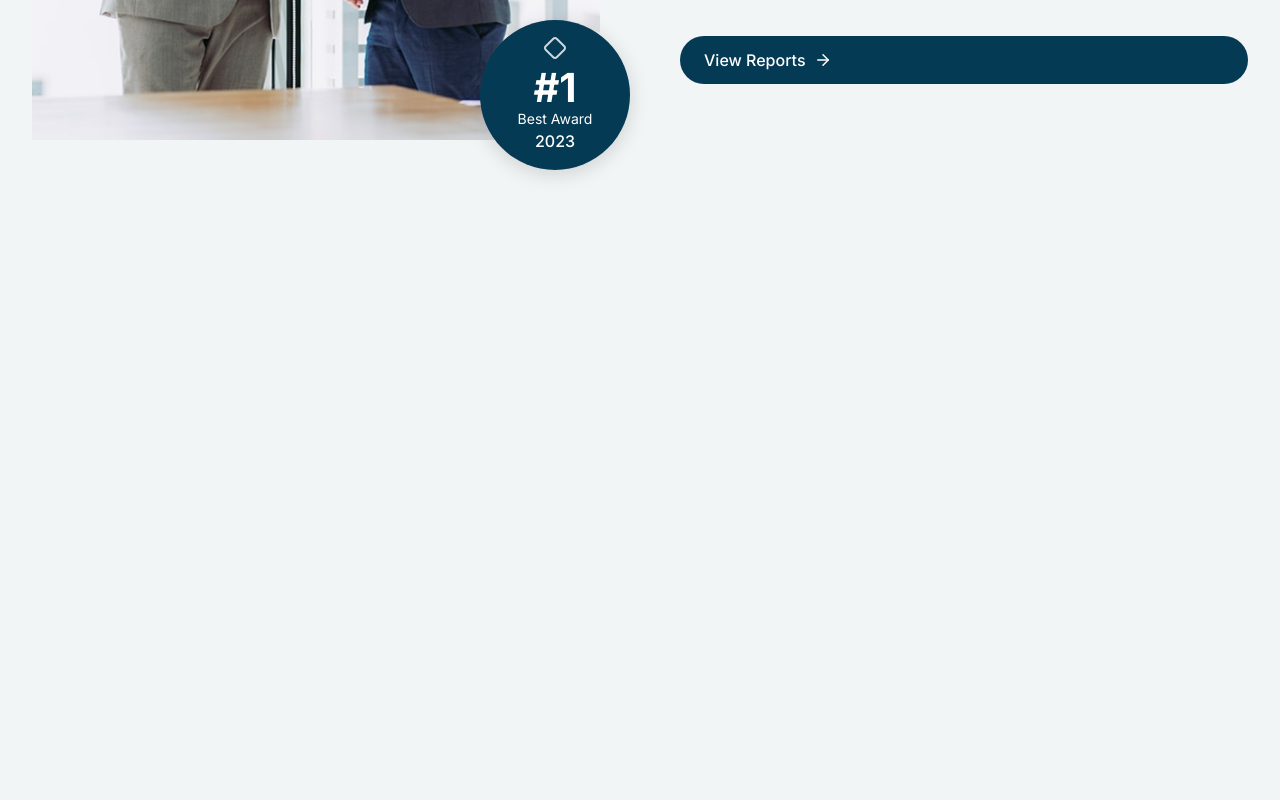
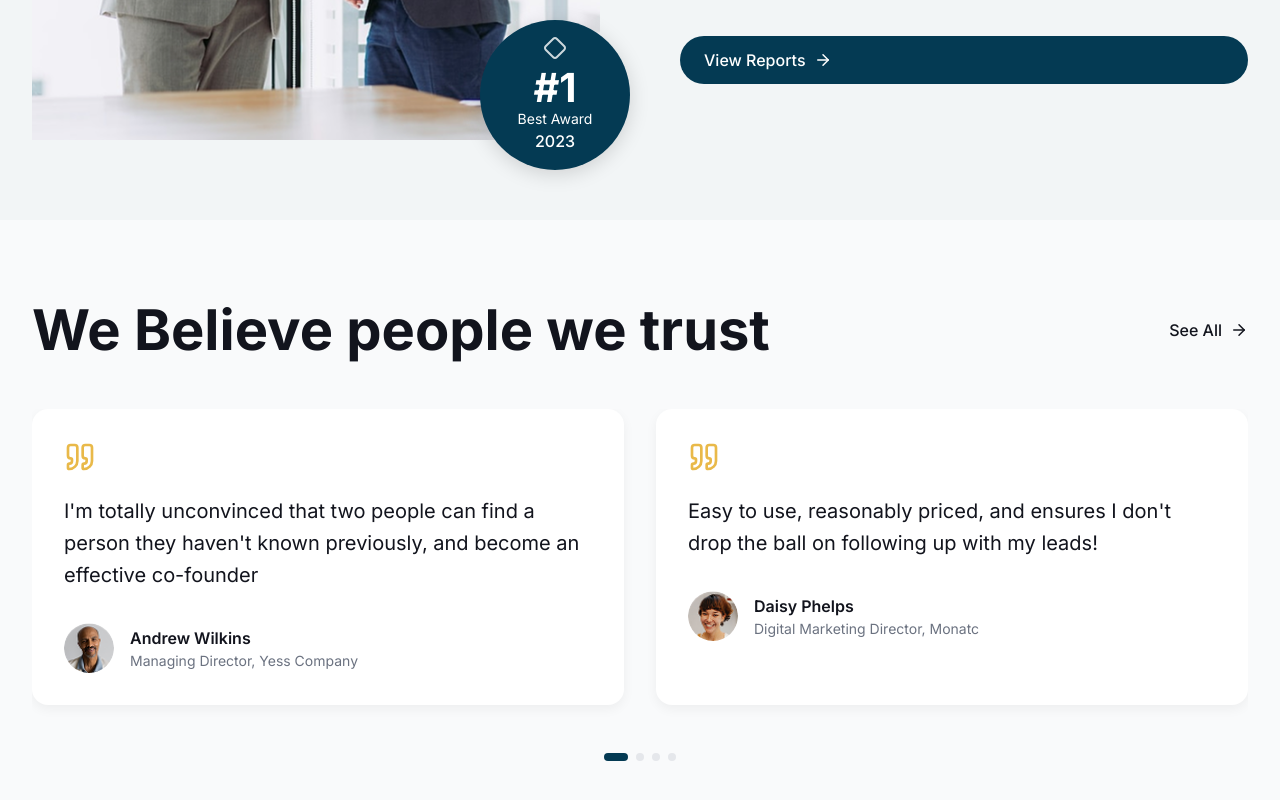
Before and after one commit to swarajzz/trustco, a Next.js app: page / in a window 1280 px wide. Shown: the part 4135-4935 px from the top of the page. Before the commit the page ends 4355 px from the top, so only its background shows below. Built offline with nearby package versions, Linux system fonts and the light colour scheme.

Commit message:
added testimonials section

```diff
--- a/src/app/page.tsx
+++ b/src/app/page.tsx
@@ -6,6 +6,7 @@ import { BenefitsSection } from "@/components/benefits-section";
 import { StatsSection } from "@/components/stats-section";
 import { FounderSection } from "@/components/founder-section";
 import { BridgesSection } from "@/components/bridges-section";
+import { TestimonialsSection } from "@/components/testimonials-section-static";
 import { mainNavItems, authNavItems } from "@/data/navigation";
 import { heroData, heroImages } from "@/data/hero";
 import { brandsData } from "@/data/brands";
@@ -14,6 +15,7 @@ import { benefitsData } from "@/data/benefits";
 import { statsData } from "@/data/stats";
 import { founderData } from "@/data/founder";
 import { bridgesData } from "@/data/bridges";
+import { testimonialsData } from "@/data/testimonials";
 
 export default function Home() {
   return (
@@ -74,6 +76,13 @@ export default function Home() {
         ctaLink={bridgesData.ctaLink}
         award={bridgesData.award}
       />
+
+      {/* Testimonials Section */}
+      <TestimonialsSection
+        title={testimonialsData.title}
+        seeAllLink={testimonialsData.seeAllLink}
+        testimonials={testimonialsData.testimonials}
+      />
     </div>
   );
 }
--- /dev/null
+++ b/src/components/testimonials-section-static.tsx
@@ -0,0 +1,72 @@
+import Image from "next/image";
+import Link from "next/link";
+import { ArrowRight, Quote } from "lucide-react";
+import "../styles/testimonials-section.css";
+
+interface TestimonialsSectionProps {
+  title: string;
+  seeAllLink: string;
+  testimonials: {
+    quote: string;
+    name: string;
+    position: string;
+    avatar: string;
+  }[];
+}
+
+export function TestimonialsSection({
+  title,
+  seeAllLink,
+  testimonials,
+}: TestimonialsSectionProps) {
+  // Just show the first two testimonials in a static version
+  const visibleTestimonials = testimonials.slice(0, 2);
+
+  return (
+    <section className="testimonials-section">
+      <div className="container">
+        <div className="testimonials-header">
+          <h2 className="testimonials-title">{title}</h2>
+          <Link href={seeAllLink} className="see-all-link">
+            See All
+            <ArrowRight size={18} />
+          </Link>
+        </div>
+
+        <div className="testimonials-slider">
+          <div className="testimonials-container">
+            {visibleTestimonials.map((testimonial, index) => (
+              <div key={index} className="testimonial-card">
+                <Quote size={32} className="quote-icon" />
+                <p className="testimonial-quote">{testimonial.quote}</p>
+                <div className="testimonial-author">
+                  <div className="author-avatar">
+                    <Image
+                      src={testimonial.avatar || "/placeholder.svg"}
+                      alt={testimonial.name}
+                      width={50}
+                      height={50}
+                    />
+                  </div>
+                  <div className="author-info">
+                    <div className="author-name">{testimonial.name}</div>
+                    <div className="author-position">
+                      {testimonial.position}
+                    </div>
+                  </div>
+                </div>
+              </div>
+            ))}
+          </div>
+
+          <div className="testimonials-pagination">
+            <div className="pagination-dot active" />
+            <div className="pagination-dot" />
+            <div className="pagination-dot" />
+            <div className="pagination-dot" />
+          </div>
+        </div>
+      </div>
+    </section>
+  );
+}
--- /dev/null
+++ b/src/data/testimonials.ts
@@ -0,0 +1,34 @@
+export const testimonialsData = {
+  title: "We Believe people we trust",
+  seeAllLink: "/testimonials",
+  testimonials: [
+    {
+      quote:
+        "I'm totally unconvinced that two people can find a person they haven't known previously, and become an effective co-founder",
+      name: "Andrew Wilkins",
+      position: "Managing Director, Yess Company",
+      avatar: "/images/testimonials/Photo.png",
+    },
+    {
+      quote:
+        "Easy to use, reasonably priced, and ensures I don't drop the ball on following up with my leads!",
+      name: "Daisy Phelps",
+      position: "Digital Marketing Director, Monatc",
+      avatar: "/images/testimonials/Photo2.png",
+    },
+    {
+      quote:
+        "The platform has transformed how we engage with potential clients. The analytics are incredibly insightful.",
+      name: "Michael Chen",
+      position: "Sales Director, Nexus Group",
+      avatar: "/placeholder.svg?height=80&width=80",
+    },
+    {
+      quote:
+        "After trying several CRM solutions, Trustco stands out for its intuitive interface and powerful automation features.",
+      name: "Sarah Johnson",
+      position: "CEO, Bright Solutions",
+      avatar: "/placeholder.svg?height=80&width=80",
+    },
+  ],
+};
--- /dev/null
+++ b/src/styles/testimonials-section.css
@@ -0,0 +1,137 @@
+.testimonials-section {
+  padding: 5rem 0;
+  background-color: #f9fafb;
+}
+
+.testimonials-header {
+  display: flex;
+  justify-content: space-between;
+  align-items: center;
+  margin-bottom: 3rem;
+}
+
+.testimonials-title {
+  font-size: 3rem;
+  font-weight: 700;
+  line-height: 1.1;
+  color: var(--text-color);
+}
+
+.see-all-link {
+  display: flex;
+  align-items: center;
+  gap: 0.5rem;
+  font-weight: 500;
+  color: var(--text-color);
+  transition: color 0.2s ease;
+}
+
+.see-all-link:hover {
+  color: var(--primary-color);
+}
+
+.testimonials-slider {
+  position: relative;
+  overflow: hidden;
+}
+
+.testimonials-container {
+  display: flex;
+  gap: 2rem;
+  overflow-x: auto;
+  scroll-snap-type: x mandatory;
+  scrollbar-width: none; /* Firefox */
+  -ms-overflow-style: none; /* IE and Edge */
+  padding-bottom: 1rem;
+}
+
+.testimonials-container::-webkit-scrollbar {
+  display: none; /* Chrome, Safari, Opera */
+}
+
+.testimonial-card {
+  flex: 0 0 100%;
+  scroll-snap-align: start;
+  background-color: var(--white);
+  border-radius: 1rem;
+  padding: 2rem;
+  box-shadow: 0 4px 12px rgba(0, 0, 0, 0.05);
+}
+
+.quote-icon {
+  color: var(--secondary-color);
+  margin-bottom: 1rem;
+}
+
+.testimonial-quote {
+  font-size: 1.125rem;
+  line-height: 1.6;
+  color: var(--text-color);
+  margin-bottom: 2rem;
+}
+
+.testimonial-author {
+  display: flex;
+  align-items: center;
+  gap: 1rem;
+}
+
+.author-avatar {
+  width: 50px;
+  height: 50px;
+  border-radius: 50%;
+  overflow: hidden;
+}
+
+.author-info {
+  display: flex;
+  flex-direction: column;
+}
+
+.author-name {
+  font-weight: 600;
+  color: var(--text-color);
+}
+
+.author-position {
+  font-size: 0.875rem;
+  color: #6b7280;
+}
+
+.testimonials-pagination {
+  display: flex;
+  justify-content: center;
+  gap: 0.5rem;
+  margin-top: 2rem;
+}
+
+.pagination-dot {
+  width: 8px;
+  height: 8px;
+  border-radius: 50%;
+  background-color: #e5e7eb;
+  cursor: pointer;
+  transition: all 0.2s ease;
+}
+
+.pagination-dot.active {
+  width: 24px;
+  border-radius: 9999px;
+  background-color: var(--primary-color);
+}
+
+@media (min-width: 768px) {
+  .testimonial-card {
+    flex: 0 0 calc(50% - 1rem);
+  }
+}
+
+@media (min-width: 1024px) {
+  .testimonials-title {
+    font-size: 3.5rem;
+  }
+
+  .testimonial-quote {
+    font-size: 1.25rem;
+  }
+}
```
Also changed, not shown: public/images/testimonials/Photo.png (added), public/images/testimonials/Photo2.png (added).
